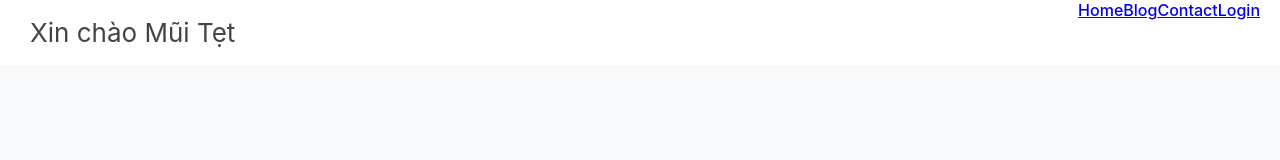
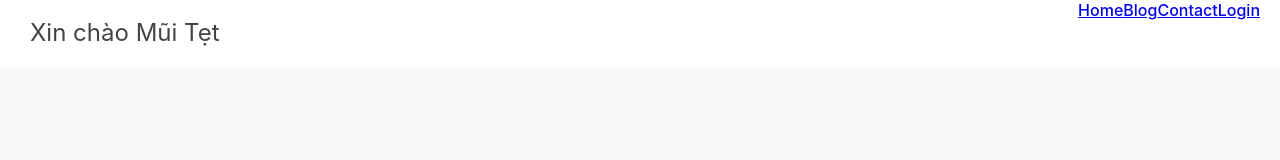
Before and after one commit to nh-g/parenting-blog, a React (Create React App) app: page / in a window 1280 px wide. Shown: the top 160 px of the page. Built offline with nearby package versions, Linux system fonts and the light colour scheme.

Commit message:
changed text size definition

```diff
--- a/src/styles/base/variables.scss
+++ b/src/styles/base/variables.scss
@@ -8,8 +8,8 @@ $color-text-blue: #2997ff;
 
 // Text size
 $size-text-very-big: 30px;
-$size-text-big: 26px;
-$size-text-medium: 22px;
+$size-text-big: 24px;
+$size-text-medium: 20px;
 $size-text-small: 14px;
 
 
```
